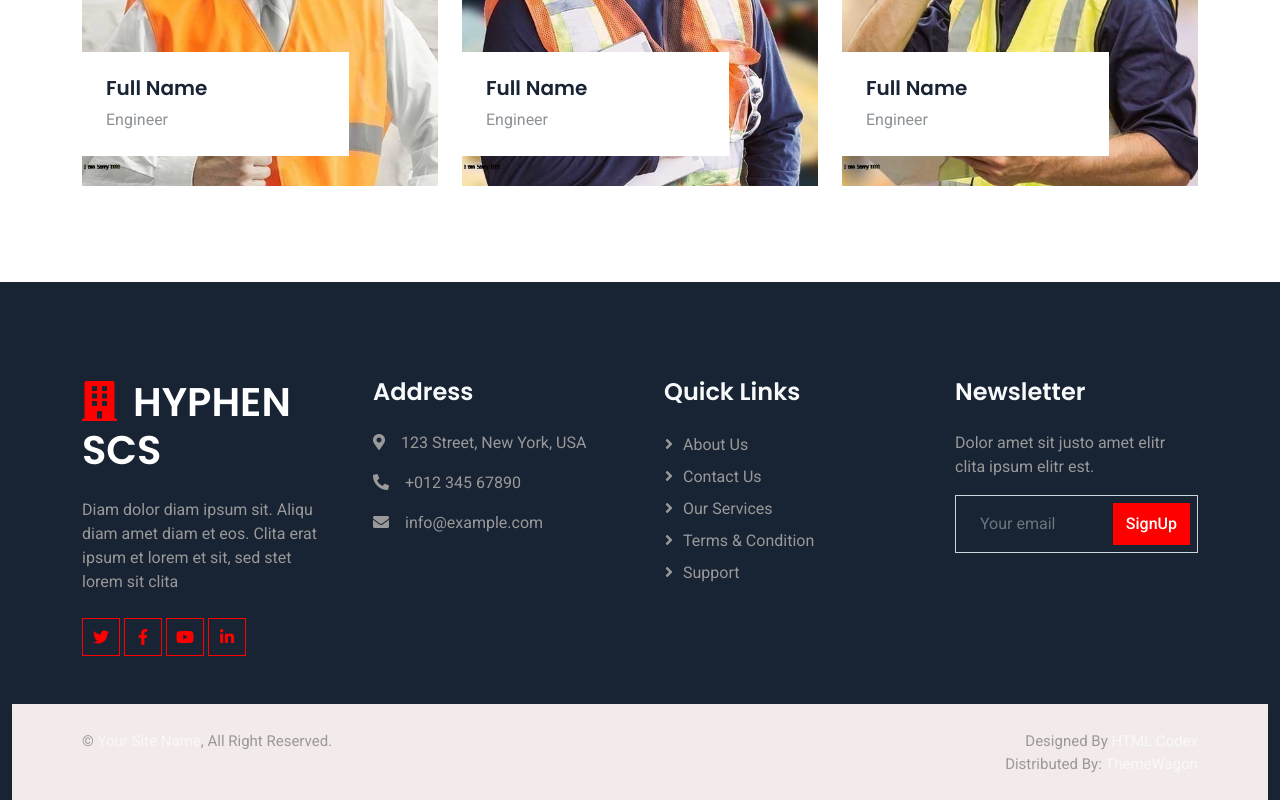
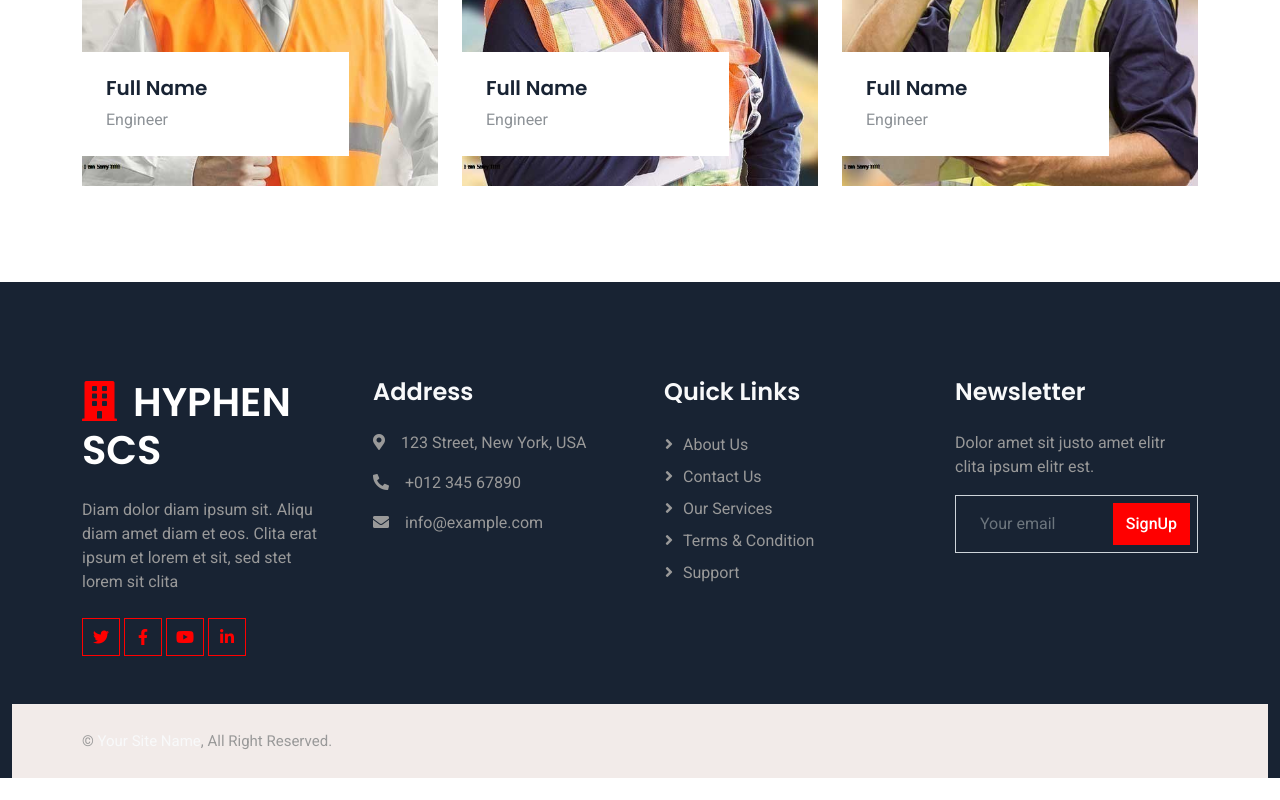
Before and after one commit to therealamit/HYPHENSCS, a plain HTML site: page about.html in a window 1280 px wide. Shown: the part 1436-2236 px from the top of the page. After the commit the page ends 2214 px from the top, so only its background shows below. Drawn offline with nearby package versions, Linux system fonts and the light colour scheme.

Commit message:
Update about.html

```diff
--- a/about.html
+++ b/about.html
@@ -355,9 +355,7 @@
             </div>
             <div class="col-md-6 text-center text-md-end">
               <!--/*** This template is free as long as you keep the footer author’s credit link/attribution link/backlink. If you'd like to use the template without the footer author’s credit link/attribution link/backlink, you can purchase the Credit Removal License from "https://htmlcodex.com/credit-removal". Thank you for your support. ***/-->
-              Designed By <a href="https://htmlcodex.com">HTML Codex</a>
-              <br />Distributed By:
-              <a href="https://themewagon.com" target="_blank">ThemeWagon</a>
+
             </div>
           </div>
         </div>
```
